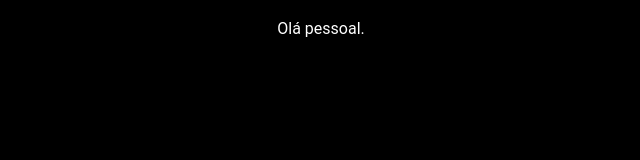
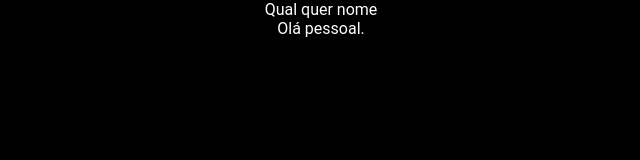
Before and after one commit to jsamuel15/sggs, a React (Create React App) app: page / in a window 1280 px wide. Shown: the top 160 px of the page, without its empty margins (319-959 px from the left). Built offline with nearby package versions, Linux system fonts and the light colour scheme.

Commit message:
fix(refactor): subindo codigo

```diff
--- a/src/Study/components/Header/HeaderComponent.tsx
+++ b/src/Study/components/Header/HeaderComponent.tsx
@@ -8,9 +8,14 @@ import {
     H1,
 } from './headerStyles';
 
-const HeaderComponents = () => (
+type Props = {
+    // eslint-disable-next-line react/require-default-props
+    title?: string;
+}
+
+const HeaderComponents = ({ title }: Props) => (
     <Header>
-        <H1>Título da página!</H1>
+        <H1>{title}</H1>
     </Header>
 );
 
--- a/src/Study/components/Header/headerStyles.ts
+++ b/src/Study/components/Header/headerStyles.ts
@@ -10,5 +10,5 @@ export const Header = styled.div`
 `;
 
 export const H1 = styled.text`
-    color: ${colors.basic.black};
+    color: ${colors.basic.white};
 `;
--- a/src/Study/pages/Home/HomePage.tsx
+++ b/src/Study/pages/Home/HomePage.tsx
@@ -12,7 +12,7 @@ import HeaderComponent from '../../components/Header/HeaderComponent';
 
 const HomePage: React.FC = () => (
     <Container>
-        <HeaderComponent />
+        <HeaderComponent title="Qual quer nome" />
         <Test>
             Olá pessoal.
         </Test>
```
